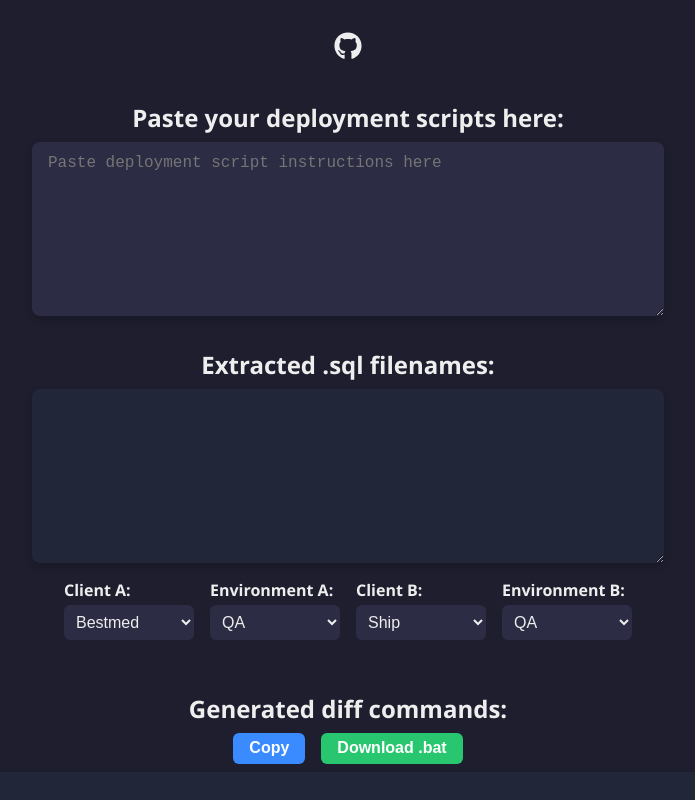
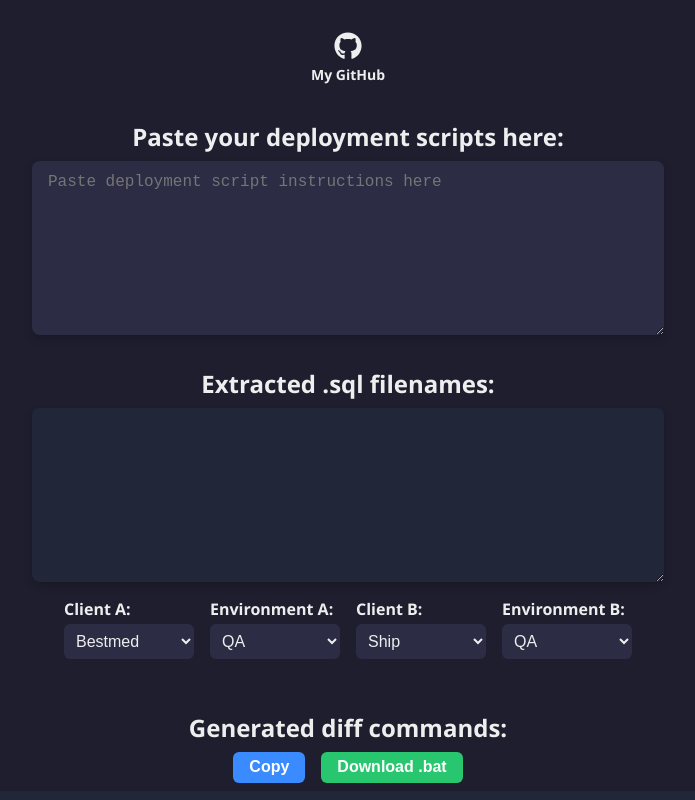
Before and after one commit to senjumomo/diff-script, a React (Create React App) app: page / in a window 1280 px wide. Shown: the top 800 px of the page, without its empty margins (292-987 px from the left). Built offline with nearby package versions, Linux system fonts and the light colour scheme.

Commit message:
Added text below github icon link

```diff
--- a/package.json
+++ b/package.json
@@ -17,7 +17,7 @@
   "scripts": {
     "start": "react-scripts start",
     "build": "react-scripts build",
-    "predeploy": "npm run build",
+    "predeploy": "git push && npm run build",
     "deploy": "gh-pages -d build",
     "test": "react-scripts test",
     "eject": "react-scripts eject"
--- a/src/App.js
+++ b/src/App.js
@@ -162,7 +162,10 @@ function App() {
         rel="noopener noreferrer"
         style={styles.githubLink}
       >
-        <FaGithub size={28} /> {/* adjust the size as you like */}
+        <div style={{ display: 'flex', flexDirection: 'column', alignItems: 'center' }}>
+          <FaGithub size={28} /> {/* adjust the size as you like */}
+          <div style={{ marginTop: '5px', fontSize: '14px' }}>My GitHub</div>
+        </div>
       </a>
 
       <h2 style={styles.heading}>Paste your deployment scripts here:</h2>
```
